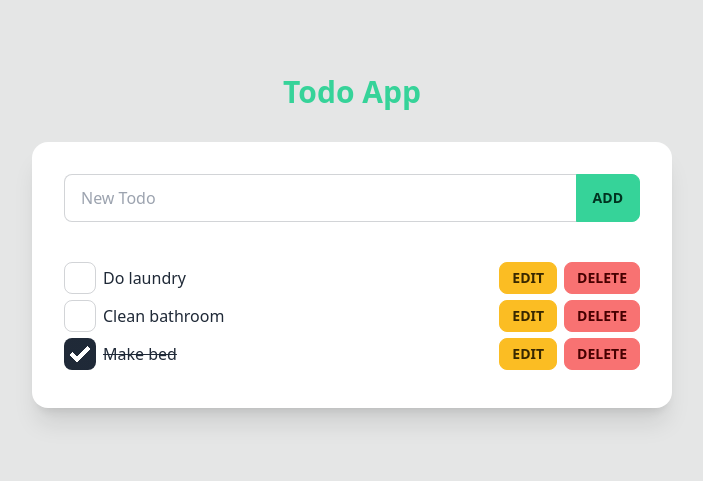
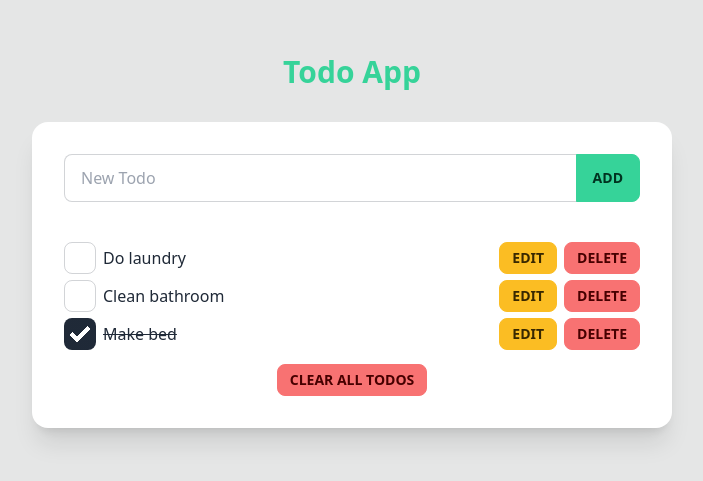
Before and after one commit to austinmielke/todo-app, a React (Vite) app: page / in a window 1280 px wide. Shown: the part 135-616 px from the top of the page, without its empty margins (288-991 px from the left). Built offline with nearby package versions, Linux system fonts and the light colour scheme.

Commit message:
feat: adds functionality to clear all todos

```diff
--- a/src/TodoInput.jsx
+++ b/src/TodoInput.jsx
@@ -20,7 +20,7 @@ const TodoInput = ({ addTodo }) => {
   }
 
   return (
-    <form className="join mx-auto mb-8 w-full" onSubmit={handleFormSubmit}>
+    <form className="join mx-auto w-full" onSubmit={handleFormSubmit}>
       <input
         className="input join-item input-bordered w-full"
         name="new-todo"
--- a/src/TodoList.jsx
+++ b/src/TodoList.jsx
@@ -1,4 +1,4 @@
-import { useState } from 'react'
+import { Fragment, useState } from 'react'
 import Todo from './Todo'
 import TodoInput from './TodoInput'
 
@@ -35,6 +35,10 @@ const TodoList = () => {
     setTodos(updatedTodos)
   }
 
+  const handleClear = () => {
+    setTodos([])
+  }
+
   const toggleComplete = (id) => {
     const updatedTodos = todos.map((todo) => {
       return todo.id === id
@@ -62,7 +66,9 @@ const TodoList = () => {
   return (
     <>
       <TodoInput addTodo={addTodo} />
-      <ul className="mx-auto w-full">
+      {todos.length > 0 && (
+        <Fragment>
+          <ul className="mx-auto mt-8 w-full">
             {todos.map((todo) => (
               <Todo
                 deleteTodo={deleteTodo}
@@ -73,6 +79,11 @@ const TodoList = () => {
               />
             ))}
           </ul>
+          <button className="btn btn-error btn-sm" onClick={handleClear}>
+            Clear All Todos
+          </button>
+        </Fragment>
+      )}
     </>
   )
 }
```
Lines whose indentation alone changed are shown as unchanged.
